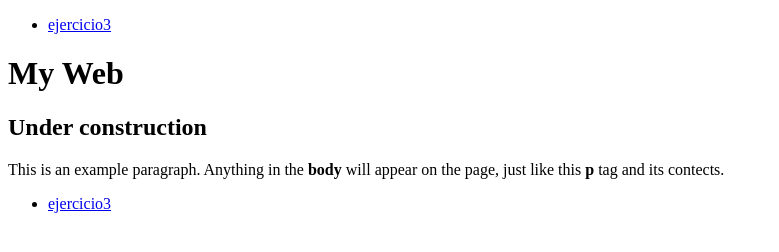
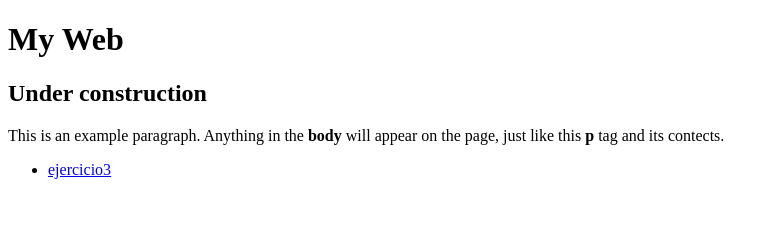
Before and after one commit to marcoscortes7e5/m04, a plain HTML site: page index.html in a window 1280 px wide. Shown: the whole page, without its empty margins (0-779 px from the left). Drawn offline with Linux system fonts and the light colour scheme.

Commit message:
ejercicio 3

```diff
--- a/index.html
+++ b/index.html
@@ -5,15 +5,7 @@
         <title>This is the title of the webpage</title>
   </head>
   <body>
-    <header>
-      <nav>
-        <ul>
-          <li>
-            <a href=”ejercicio3.html” target=”_blank”>ejercicio3</a>
-          </li>
-        </ul>
-      </nav>
-    </header>
+    <header></header>
     <h1> My Web </h1>
     <h2> Under construction</h2>
     <p>This is an example paragraph. Anything in the <strong>body</strong> will appear on the page, just like this <strong>p</strong> tag and its contects.</p>
```
Also changed, not shown: ejercicio3.html (+4 -2 lines).
